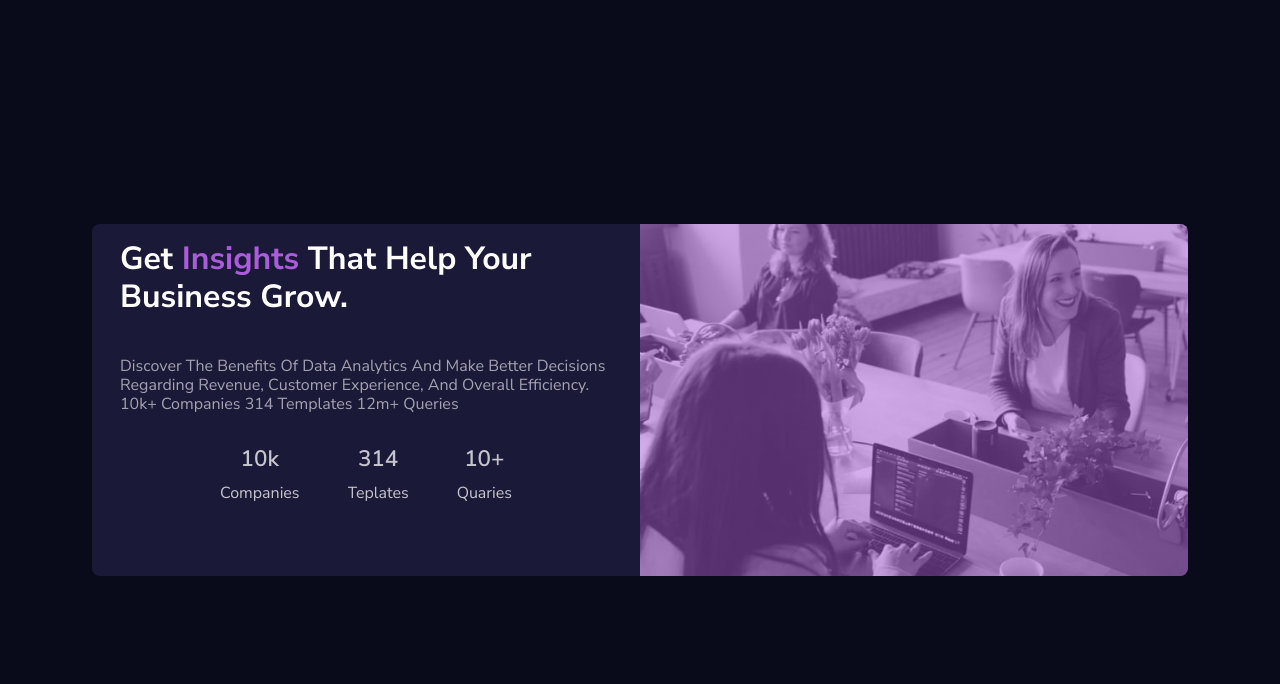
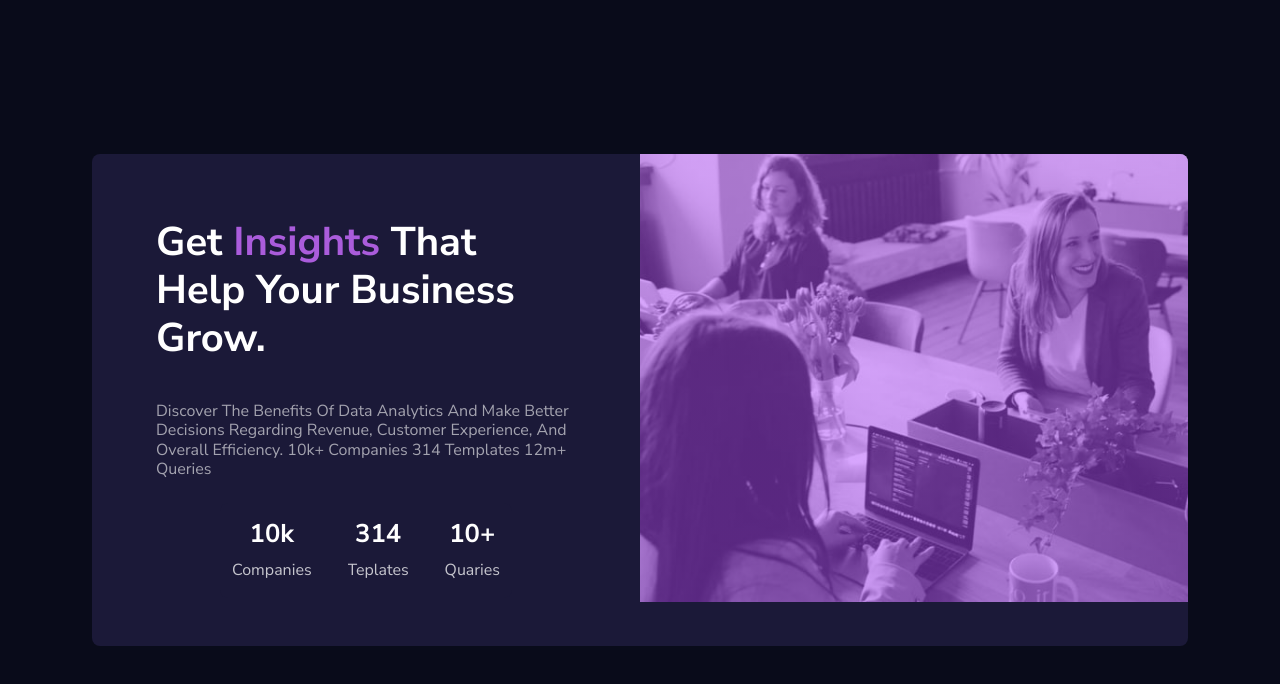
Before and after one commit to madhusmitapalai/mentor-card-challage-no.1, a plain HTML site: page index.html in a window 1280 px wide. Drawn offline with nearby package versions, Linux system fonts and the light colour scheme; a web font is replaced by a local one.

Commit message:
html,css   folder reladed.

```diff
--- a/index.html
+++ b/index.html
@@ -17,7 +17,7 @@
             <div class="col-md-6 order-md-2 order-sm-1  image-div">
 
             </div>
-            <div class="col-md-6  order-md-1  order-sm-2">
+            <div class="col-md-6  order-md-1  order-sm-2 p-5">
                 <div class="content">
                     <h1 class="h1">Get <span class="span">insights</span> that help your business grow.
                     </h1>
--- a/style.css
+++ b/style.css
@@ -26,8 +26,8 @@ li{
 }
  .h1{
     color: hsl(0, 0%, 100%);
-    font-size: 2rem;
-    font-weight: 700;
+    font-size: 2.5rem;
+    font-weight: 800;
     padding:1rem;
 }
 .h4{
@@ -41,20 +41,21 @@ li{
     border-radius: .5rem;
 }
 .image-div{
-    background: linear-gradient(hsl(277, 64%, 61%,0.5), hsl(277, 64%, 61%,0.5)),
+    background: linear-gradient(rgba(175, 76, 245, 0.5), rgba(175, 76, 2456, 0.5)),
     url(./images/image-header-mobile.jpg);
     background-position: center;
     background-repeat: no-repeat;
     background-size: cover;
-height: 22rem;
+height: 28rem;
 }
  .content .span{
     color: hsl(277, 64%, 61%)
     ;
 }
 .second{
-    font-size: 1.4rem;
-    font-weight: 600;
+    font-size: 1.6rem;
+    font-weight: 700;
+    color: #fff;
 }
 .templates{
     display: flex;
@@ -65,10 +66,11 @@ height: 22rem;
 ul{
     display: flex;
     color: hsla(0, 0%, 100%, 0.75);
-    justify-content: space-around;
+    justify-content: space-between;
+    padding-right: .5rem;
 }
 ul li{
-    padding-top: 0.5rem;
+    padding-top: 1rem;
 }
 
 @media only screen and (max-width:375px){
```
